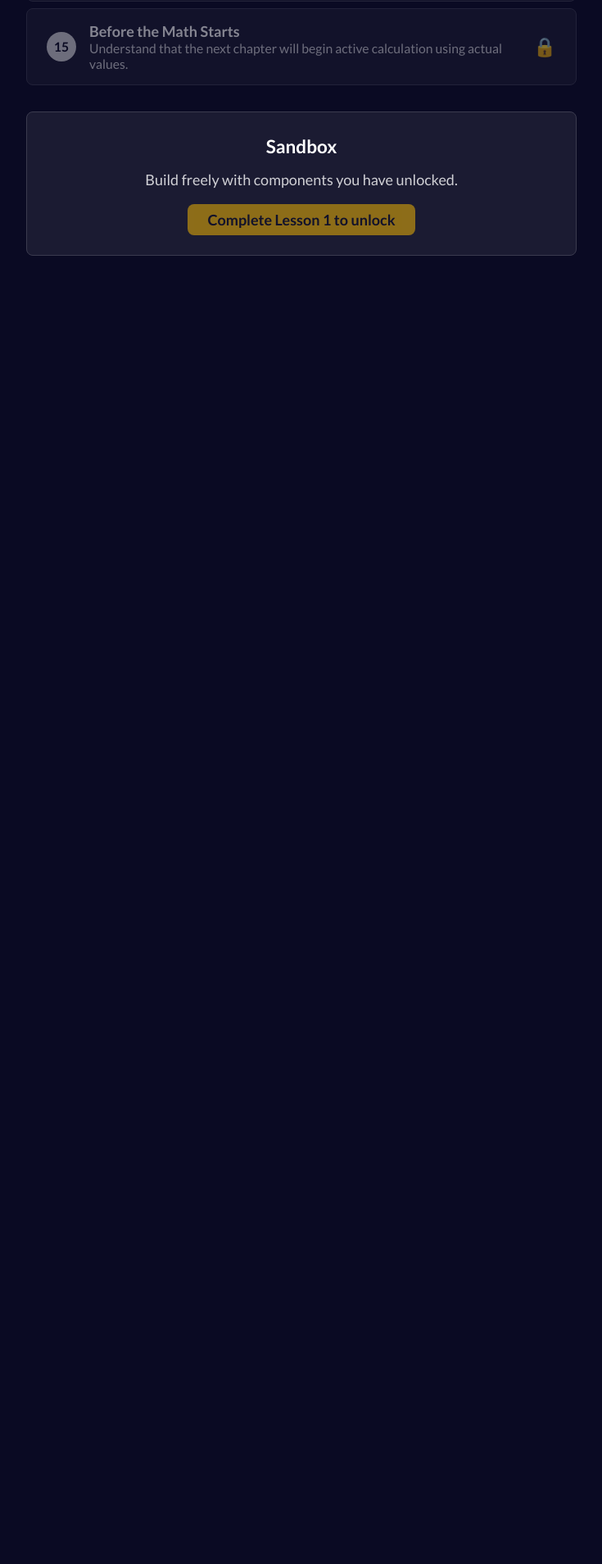
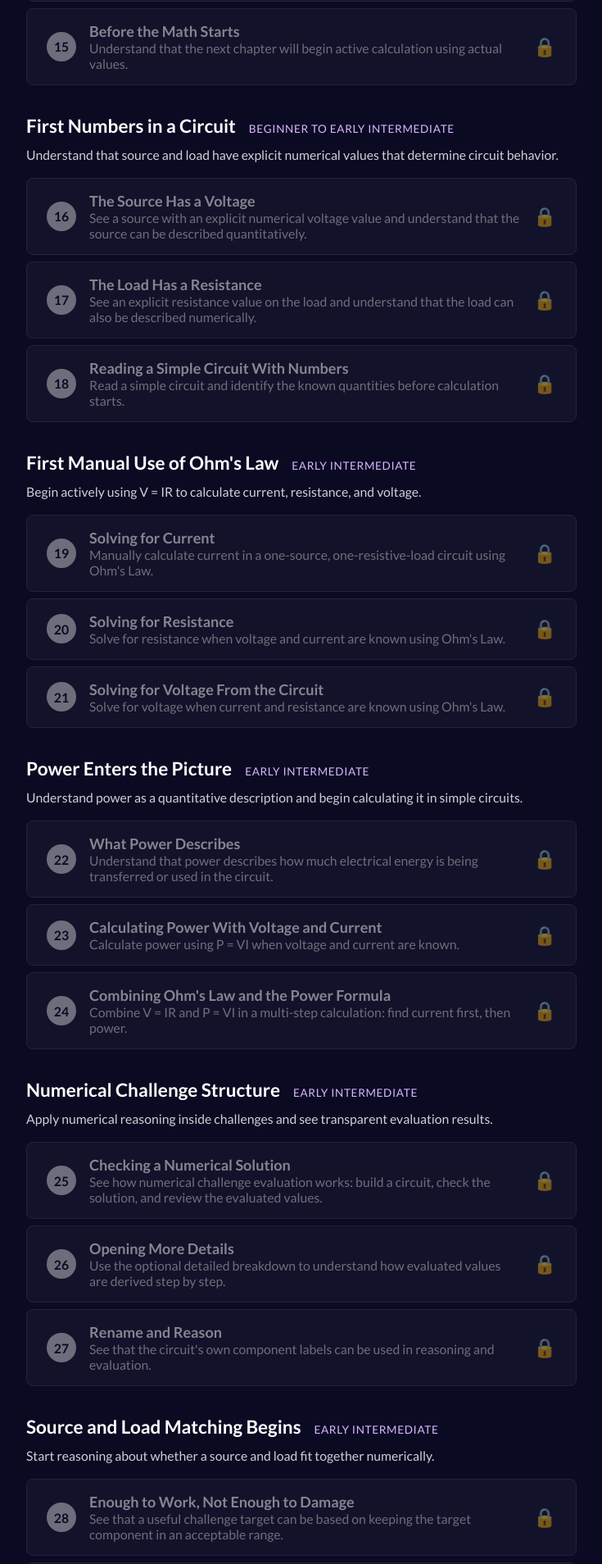
Before and after one commit to majestic-owl448/circuits-app, a React (Vite) app: page / in a window 1280 px wide. Shown: the part 2083-3991 px from the top of the page at 82% size, without its empty margins (272-1007 px from the left). Before the commit the page ends 2427 px from the top, so only its background shows below. Built offline with nearby package versions, Linux system fonts and the light colour scheme.

Commit message:
feat: register Chapter 2 units and lessons in registries

```diff
--- a/src/lessons/units.ts
+++ b/src/lessons/units.ts
@@ -36,4 +36,40 @@ export const unitRegistry: UnitConfig[] = [
     description: 'Prepare to transition from qualitative understanding to numerical analysis.',
     lessons: ['lesson-5-1', 'lesson-5-2'],
   },
+  // Chapter 2: First Numerical DC Analysis
+  {
+    id: 'ch2-unit-1',
+    title: 'First Numbers in a Circuit',
+    stageLabel: 'Beginner to Early Intermediate',
+    description: 'Understand that source and load have explicit numerical values that determine circuit behavior.',
+    lessons: ['lesson-ch2-1-1', 'lesson-ch2-1-2', 'lesson-ch2-1-3'],
+  },
+  {
+    id: 'ch2-unit-2',
+    title: 'First Manual Use of Ohm\'s Law',
+    stageLabel: 'Early Intermediate',
+    description: 'Begin actively using V = IR to calculate current, resistance, and voltage.',
+    lessons: ['lesson-ch2-2-1', 'lesson-ch2-2-2', 'lesson-ch2-2-3'],
+  },
+  {
+    id: 'ch2-unit-3',
+    title: 'Power Enters the Picture',
+    stageLabel: 'Early Intermediate',
+    description: 'Understand power as a quantitative description and begin calculating it in simple circuits.',
+    lessons: ['lesson-ch2-3-1', 'lesson-ch2-3-2', 'lesson-ch2-3-3'],
+  },
+  {
+    id: 'ch2-unit-4',
+    title: 'Numerical Challenge Structure',
+    stageLabel: 'Early Intermediate',
+    description: 'Apply numerical reasoning inside challenges and see transparent evaluation results.',
+    lessons: ['lesson-ch2-4-1', 'lesson-ch2-4-2', 'lesson-ch2-4-3'],
+  },
+  {
+    id: 'ch2-unit-5',
+    title: 'Source and Load Matching Begins',
+    stageLabel: 'Early Intermediate',
+    description: 'Start reasoning about whether a source and load fit together numerically.',
+    lessons: ['lesson-ch2-5-1', 'lesson-ch2-5-2'],
+  },
 ];
```
Also changed, not shown: src/lessons/lesson-registry.ts (+31 -0 lines).
